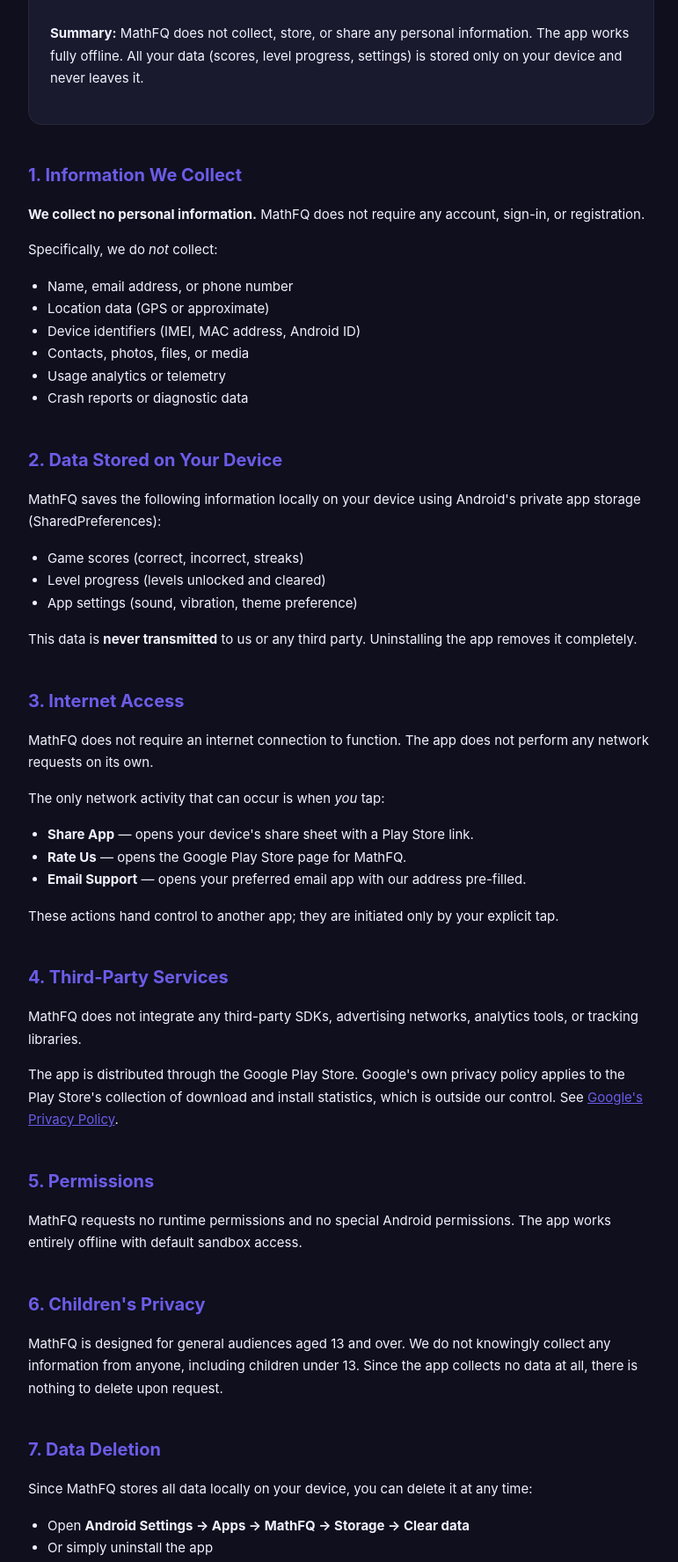
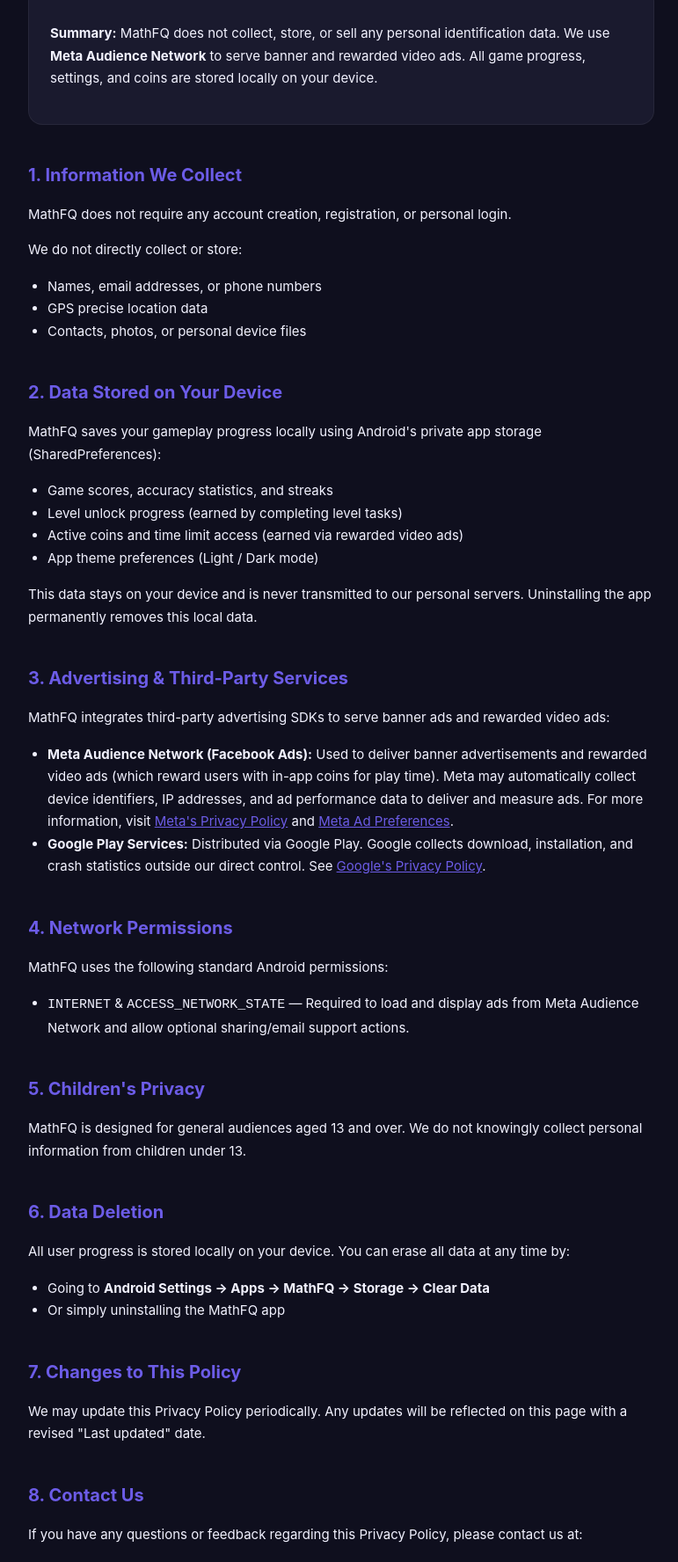
Before and after one commit to infiyofficial/mathfq-privacy, a plain HTML site: page index.html in a window 1280 px wide. Shown: the part 181-1957 px from the top of the page at 88% size, without its empty margins (252-1023 px from the left). Drawn offline with Linux system fonts and the light colour scheme.

Commit message:
Update index.html

```diff
--- a/index.html
+++ b/index.html
@@ -67,70 +67,67 @@
 <div class="wrap">
 
   <h1>Privacy Policy</h1>
-  <div class="meta">MathFQ &nbsp;·&nbsp; Last updated: October 8, 2026</div>
+  <div class="meta">MathFQ &nbsp;·&nbsp; Last updated: 2026</div>
 
   <div class="card">
-    <p><strong>Summary:</strong> MathFQ does not collect, store, or share any personal information. The app works fully offline. All your data (scores, level progress, settings) is stored only on your device and never leaves it.</p>
+    <p><strong>Summary:</strong> MathFQ does not collect, store, or sell any personal identification data. We use <strong>Meta Audience Network</strong> to serve banner and rewarded video ads. All game progress, settings, and coins are stored locally on your device.</p>
   </div>
 
   <h2>1. Information We Collect</h2>
-  <p><strong>We collect no personal information.</strong> MathFQ does not require any account, sign-in, or registration.</p>
-  <p>Specifically, we do <em>not</em> collect:</p>
+  <p>MathFQ does not require any account creation, registration, or personal login.</p>
+  <p>We do not directly collect or store:</p>
   <ul>
-    <li>Name, email address, or phone number</li>
-    <li>Location data (GPS or approximate)</li>
-    <li>Device identifiers (IMEI, MAC address, Android ID)</li>
-    <li>Contacts, photos, files, or media</li>
-    <li>Usage analytics or telemetry</li>
-    <li>Crash reports or diagnostic data</li>
+    <li>Names, email addresses, or phone numbers</li>
+    <li>GPS precise location data</li>
+    <li>Contacts, photos, or personal device files</li>
   </ul>
 
   <h2>2. Data Stored on Your Device</h2>
-  <p>MathFQ saves the following information locally on your device using Android's private app storage (SharedPreferences):</p>
+  <p>MathFQ saves your gameplay progress locally using Android's private app storage (SharedPreferences):</p>
   <ul>
-    <li>Game scores (correct, incorrect, streaks)</li>
-    <li>Level progress (levels unlocked and cleared)</li>
-    <li>App settings (sound, vibration, theme preference)</li>
+    <li>Game scores, accuracy statistics, and streaks</li>
+    <li>Level unlock progress (earned by completing level tasks)</li>
+    <li>Active coins and time limit access (earned via rewarded video ads)</li>
+    <li>App theme preferences (Light / Dark mode)</li>
   </ul>
-  <p>This data is <strong>never transmitted</strong> to us or any third party. Uninstalling the app removes it completely.</p>
+  <p>This data stays on your device and is never transmitted to our personal servers. Uninstalling the app permanently removes this local data.</p>
 
-  <h2>3. Internet Access</h2>
-  <p>MathFQ does not require an internet connection to function. The app does not perform any network requests on its own.</p>
-  <p>The only network activity that can occur is when <em>you</em> tap:</p>
+  <h2>3. Advertising & Third-Party Services</h2>
+  <p>MathFQ integrates third-party advertising SDKs to serve banner ads and rewarded video ads:</p>
   <ul>
-    <li><strong>Share App</strong> — opens your device's share sheet with a Play Store link.</li>
-    <li><strong>Rate Us</strong> — opens the Google Play Store page for MathFQ.</li>
-    <li><strong>Email Support</strong> — opens your preferred email app with our address pre-filled.</li>
+    <li>
+      <strong>Meta Audience Network (Facebook Ads):</strong> Used to deliver banner advertisements and rewarded video ads (which reward users with in-app coins for play time). Meta may automatically collect device identifiers, IP addresses, and ad performance data to deliver and measure ads. For more information, visit <a href="https://www.facebook.com/about/privacy/" target="_blank" rel="noopener">Meta's Privacy Policy</a> and <a href="https://www.facebook.com/adpreferences/" target="_blank" rel="noopener">Meta Ad Preferences</a>.
+    </li>
+    <li>
+      <strong>Google Play Services:</strong> Distributed via Google Play. Google collects download, installation, and crash statistics outside our direct control. See <a href="https://policies.google.com/privacy" target="_blank" rel="noopener">Google's Privacy Policy</a>.
+    </li>
   </ul>
-  <p>These actions hand control to another app; they are initiated only by your explicit tap.</p>
 
-  <h2>4. Third-Party Services</h2>
-  <p>MathFQ does not integrate any third-party SDKs, advertising networks, analytics tools, or tracking libraries.</p>
-  <p>The app is distributed through the Google Play Store. Google's own privacy policy applies to the Play Store's collection of download and install statistics, which is outside our control. See <a href="https://policies.google.com/privacy" target="_blank" rel="noopener">Google's Privacy Policy</a>.</p>
+  <h2>4. Network Permissions</h2>
+  <p>MathFQ uses the following standard Android permissions:</p>
+  <ul>
+    <li><code>INTERNET</code> & <code>ACCESS_NETWORK_STATE</code> — Required to load and display ads from Meta Audience Network and allow optional sharing/email support actions.</li>
+  </ul>
 
-  <h2>5. Permissions</h2>
-  <p>MathFQ requests no runtime permissions and no special Android permissions. The app works entirely offline with default sandbox access.</p>
+  <h2>5. Children's Privacy</h2>
+  <p>MathFQ is designed for general audiences aged 13 and over. We do not knowingly collect personal information from children under 13.</p>
 
-  <h2>6. Children's Privacy</h2>
-  <p>MathFQ is designed for general audiences aged 13 and over. We do not knowingly collect any information from anyone, including children under 13. Since the app collects no data at all, there is nothing to delete upon request.</p>
+  <h2>6. Data Deletion</h2>
+  <p>All user progress is stored locally on your device. You can erase all data at any time by:</p>
+  <ul>
+    <li>Going to <strong>Android Settings → Apps → MathFQ → Storage → Clear Data</strong></li>
+    <li>Or simply uninstalling the MathFQ app</li>
+  </ul>
 
-  <h2>7. Data Deletion</h2>
-  <p>Since MathFQ stores all data locally on your device, you can delete it at any time:</p>
-  <ul>
-    <li>Open <strong>Android Settings → Apps → MathFQ → Storage → Clear data</strong></li>
-    <li>Or simply uninstall the app</li>
-  </ul>
-  <p>Both actions permanently remove all locally stored information. There is no server-side copy to delete.</p>
+  <h2>7. Changes to This Policy</h2>
+  <p>We may update this Privacy Policy periodically. Any updates will be reflected on this page with a revised "Last updated" date.</p>
 
-  <h2>8. Changes to This Policy</h2>
-  <p>We may update this Privacy Policy from time to time. Any changes will be posted on this page with an updated "Last updated" date. Continued use of the app after any changes constitutes acceptance of the revised policy.</p>
-
-  <h2>9. Contact</h2>
-  <p>If you have questions about this Privacy Policy or the app's data practices, contact us at:</p>
+  <h2>8. Contact Us</h2>
+  <p>If you have any questions or feedback regarding this Privacy Policy, please contact us at:</p>
   <p><a href="mailto:official.infiy@gmail.com">official.infiy@gmail.com</a></p>
 
   <div class="footer">
-    © 2026 MathFQ &nbsp;·&nbsp; This policy applies to the Android app <em>MathFQ</em> (package <code>com.infiy.mathfq</code>).
+    © 2026 MathFQ &nbsp;·&nbsp; Package: <code>com.infiy.mathfq</code>
   </div>
 
 </div>
```
